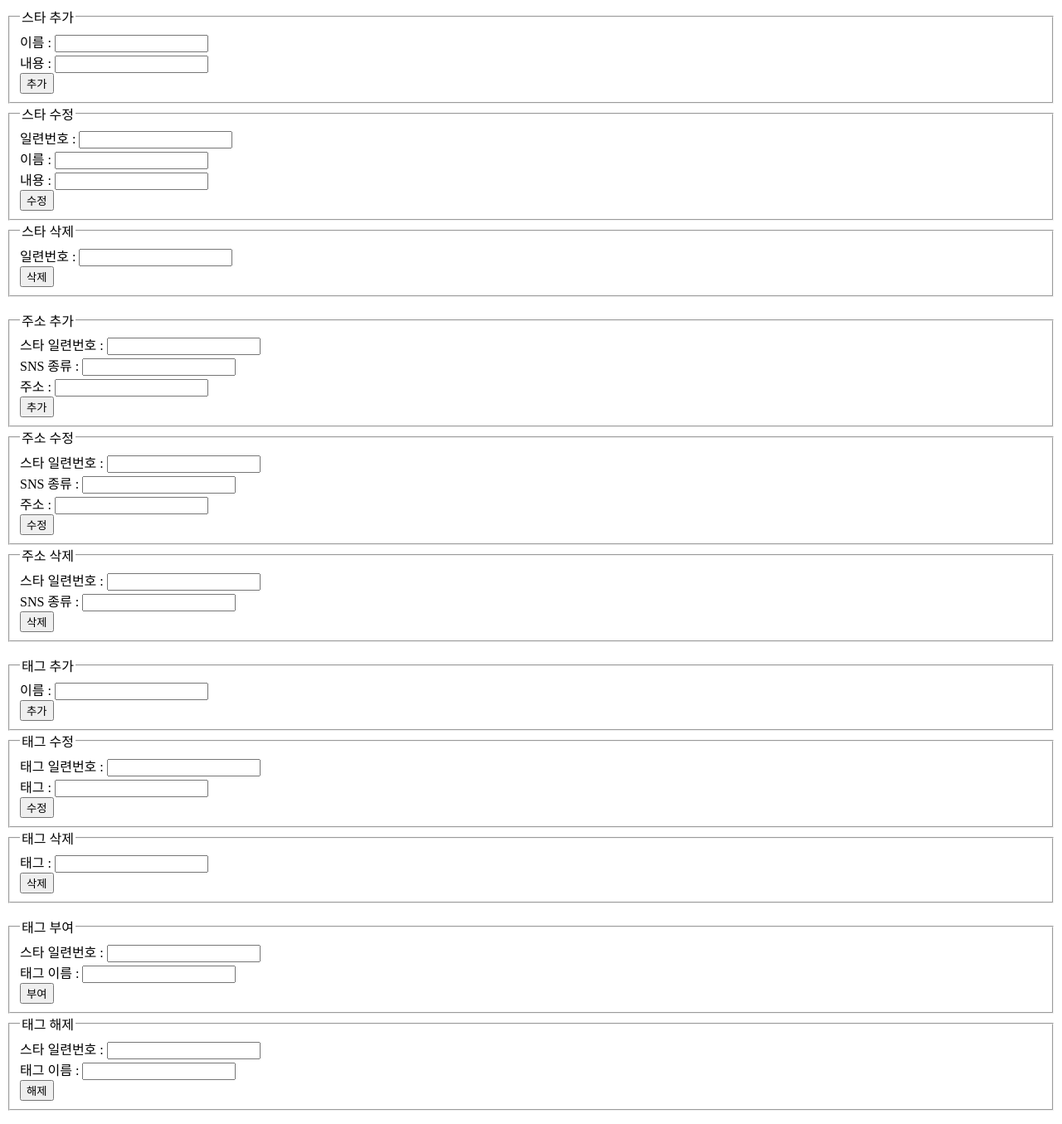
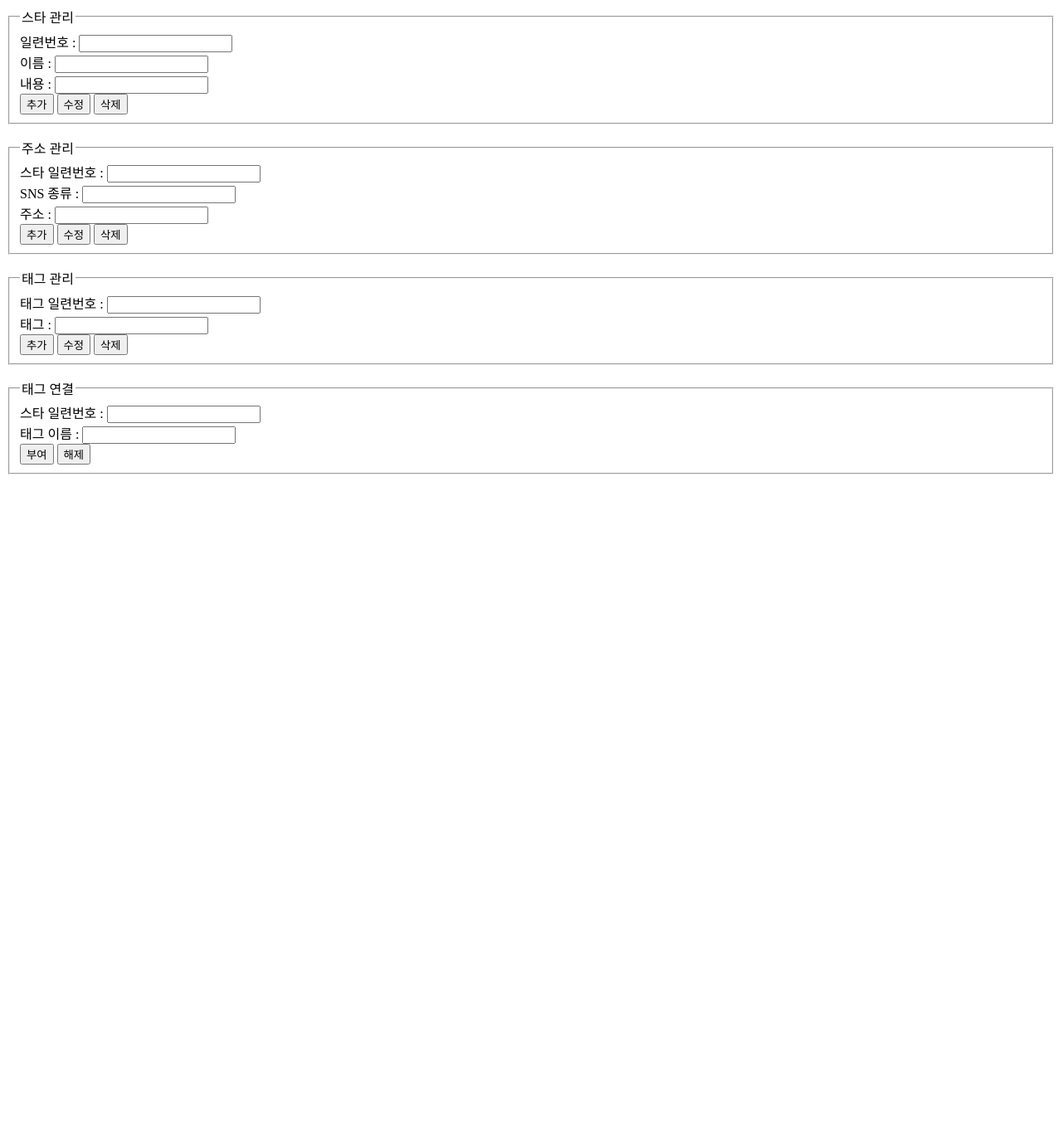
Before and after one commit to lsg9311/starmoa, a PHP site: page /admin.php in a window 1280 px wide. Shown: the whole page at 83% size. After the commit the page ends 800 px from the top, so only its background shows below. Run offline with PHP 8.4, Linux system fonts and the light colour scheme.

Commit message:
access star db

```diff
--- /dev/null
+++ b/js/admin.js
@@ -0,0 +1,4 @@
+function send_change(form, type){
+  form.elements["type"].value=type;
+  form.submit();
+}
--- a/main/admin.php
+++ b/main/admin.php
@@ -1,114 +1,62 @@
 <html>
 <head>
   <meta charset="utf-8" />
+  <script src="../js/admin.js"></script>
 </head>
 <body>
-  <form action="../php/changeStar.php" method="post">
+  <form action="../php/changeStar.php" method="post" name="star">
+    <input type="hidden" value="5" name="type" />
     <fieldset>
-      <legend>스타 추가</legend>
-      <input type="hidden" name="type" value=0/>
-      <label for="star_name">이름 : </label>
-      <input type="text" id="star_name" name="star_name"/><br  />
-      <label for="star_smry">내용 : </label>
-      <input type="text" id="star_smry" name="star_smry"/><br  />
-      <input type="submit" value="추가"/>
-    </fieldset>
-    <fieldset>
-      <legend>스타 수정</legend>
-      <input type="hidden" name="type" value=1/>
+      <legend>스타 관리</legend>
       <label for="star_idx">일련번호 : </label>
       <input type="text" id="star_idx" name="star_idx"/><br  />
       <label for="star_name">이름 : </label>
-      <input type="text" id="star_name" name="star_name"/><br  />
+      <input type="text" name="star_name"/><br  />
       <label for="star_smry">내용 : </label>
-      <input type="text" id="star_smry" name="star_smry"/><br  />
-      <input type="submit" value="수정"/>
+      <input type="text" name="star_smry"/><br  />
+      <input type="button" value="추가" onclick="send_change(star,0)"/>
+      <input type="button" value="수정" onclick="send_change(star,1)"/>
+      <input type="button" value="삭제" onclick="send_change(star,2)"/>
     </fieldset>
+ </form>
+  <form action="../php/changeSNS.php" method="post" name="sns">
+    <input type="hidden" value="5" name="type" />
     <fieldset>
-      <legend>스타 삭제</legend>
-      <input type="hidden" name="type" value=2/>
-      <label for="star_idx">일련번호 : </label>
-      <input type="text" id="star_idx" name="star_idx"/><br  />
-      <input type="submit" value="삭제"/>
-    </fieldset>
-  </form>
-  <form action="../php/changeSNS.php" method="post">
-    <fieldset>
-      <legend>주소 추가</legend>
-      <input type="hidden" name="type" value=0/>
+      <legend>주소 관리</legend>
       <label for="star_idx">스타 일련번호 : </label>
       <input type="text" id="star_idx" name="star_idx"/><br  />
       <label for="sns_type">SNS 종류 : </label>
       <input type="text" id="sns_type" name="sns_type"/><br  />
       <label for="sns_addr">주소 : </label>
       <input type="text" id="sns_addr" name="sns_addr"/><br  />
-      <input type="submit" value="추가"/>
-    </fieldset>
-    <fieldset>
-      <legend>주소 수정</legend>
-      <input type="hidden" name="type" value=1/>
-      <label for="star_idx">스타 일련번호 : </label>
-      <input type="text" id="star_idx" name="star_idx"/><br  />
-      <label for="sns_type">SNS 종류 : </label>
-      <input type="text" id="sns_type" name="sns_type"/><br  />
-      <label for="sns_addr">주소 : </label>
-      <input type="text" id="sns_addr" name="sns_addr"/><br  />
-      <input type="submit" value="수정"/>
-    </fieldset>
-    <fieldset>
-      <legend>주소 삭제</legend>
-      <input type="hidden" name="type" value=2/>
-      <input type="hidden" name="type" value=0/>
-      <label for="star_idx">스타 일련번호 : </label>
-      <input type="text" id="star_idx" name="star_idx"/><br  />
-      <label for="sns_type">SNS 종류 : </label>
-      <input type="text" id="sns_type" name="sns_type"/><br  />
-      <input type="submit" value="삭제"/>
+      <input type="button" value="추가" onclick="send_change(sns,0)"/>
+      <input type="button" value="수정" onclick="send_change(sns,1)"/>
+      <input type="button" value="삭제" onclick="send_change(sns,2)"/>
     </fieldset>
   </form>
-  <form action="../php/changeTag.php" method="post">
+  <form action="../php/changeTag.php" method="post" name="tag">
+    <input type="hidden" value="5" name="type" />
     <fieldset>
-      <legend>태그 추가</legend>
-      <input type="hidden" name="type" value=0/>
-      <label for="tag_name">이름 : </label>
-      <input type="text" id="tag_name" name="tag_name"/><br  />
-      <input type="submit" value="추가"/>
-    </fieldset>
-    <fieldset>
-      <legend>태그 수정</legend>
-      <input type="hidden" name="type" value=1/>
+      <legend>태그 관리</legend>
       <label for="tag_idx">태그 일련번호 : </label>
       <input type="text" id="tag_idx" name="tag_idx"/><br  />
       <label for="tag_name">태그 : </label>
       <input type="text" id="tag_name" name="tag_name"/><br  />
-      <input type="submit" value="수정"/>
-    </fieldset>
-    <fieldset>
-      <legend>태그 삭제</legend>
-      <input type="hidden" name="type" value=2/>
-      <label for="tag_name">태그 : </label>
-      <input type="text" id="tag_name" name="tag_name"/><br  />
-      <input type="submit" value="삭제"/>
+      <input type="button" value="추가" onclick="send_change(tag,0)"/>
+      <input type="button" value="수정" onclick="send_change(tag,1)"/>
+      <input type="button" value="삭제" onclick="send_change(tag,2)"/>
     </fieldset>
   </form>
-  <form action="../php/allocTag.php" method="post">
+  <form action="../php/allocTag.php" method="post" name="starsns">
+    <input type="hidden" value="5" name="type" />
     <fieldset>
-      <legend>태그 부여</legend>
-      <input type="hidden" name="type" value=0/>
+      <legend>태그 연결</legend>
       <label for="star_idx">스타 일련번호 : </label>
       <input type="text" id="star_idx" name="star_idx"/><br  />
       <label for="tag_name">태그 이름 : </label>
       <input type="text" id="tag_name" name="tag_name"/><br  />
-      <input type="submit" value="부여"/>
-    </fieldset>
-    <fieldset>
-      <legend>태그 해제</legend>
-      <input type="hidden" name="type" value=1/>
-      <label for="star_idx">스타 일련번호 : </label>
-      <input type="text" id="star_idx" name="star_idx"/><br  />
-      <label for="tag_name">태그 이름 : </label>
-      <input type="text" id="tag_name" name="tag_name"/><br  />
-      <input type="submit" value="해제"/>
+      <input type="button" value="부여" onclick="send_change(starsns,0)"/>
+      <input type="button" value="해제" onclick="send_change(starsns,1)"/>
     </fieldset>
   </form>
 </body>
```
Also changed, not shown: php/changeStar.php (+20 -5 lines).
